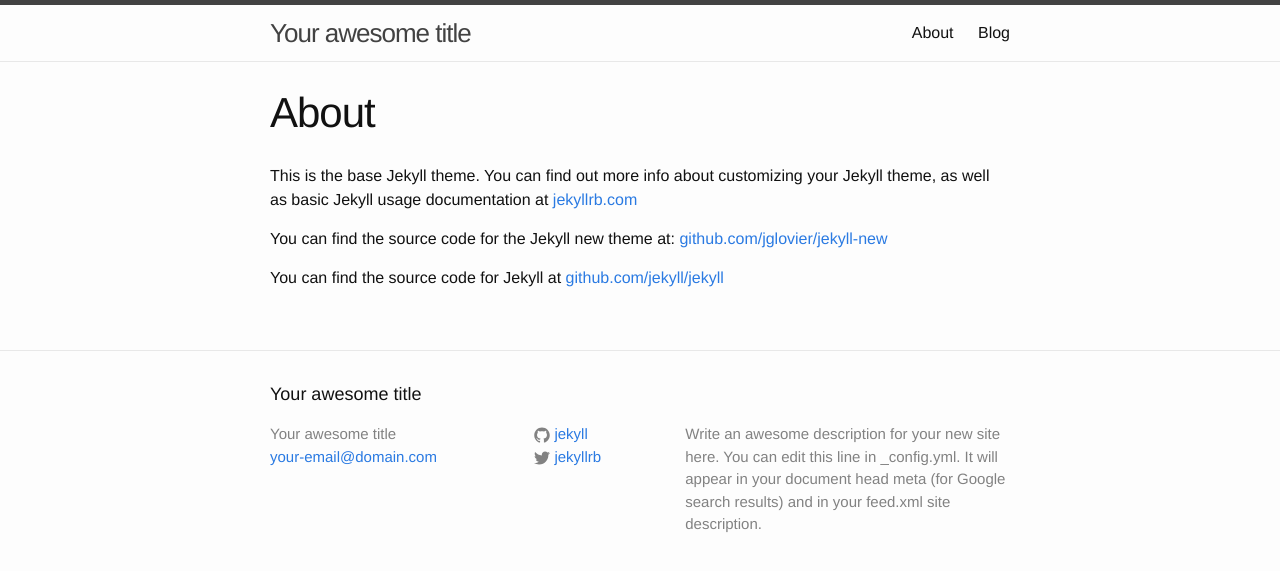
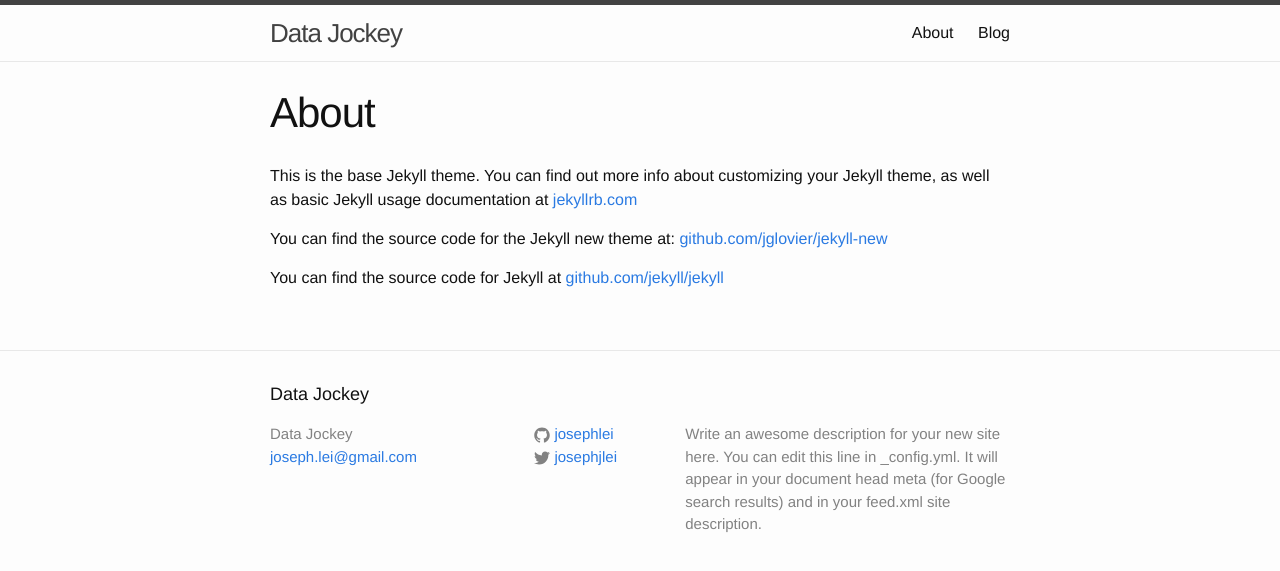
Before and after one commit to josephlei/jjl-website, a Jekyll site: the page built from about.md, in a window 1280 px wide. Shown: the top 571 px of the page. Built offline with Jekyll 4.4.1, drawn with Linux system fonts in a browser that asks for light colours.

Commit message:
Update _config.yml

```diff
--- a/_config.yml
+++ b/_config.yml
@@ -1,14 +1,14 @@
 # Site settings
-title: Your awesome title
-email: your-email@domain.com
+title: Data Jockey
+email: joseph.lei@gmail.com
 description: > # this means to ignore newlines until "baseurl:"
   Write an awesome description for your new site here. You can edit this
   line in _config.yml. It will appear in your document head meta (for
   Google search results) and in your feed.xml site description.
 baseurl: "" # the subpath of your site, e.g. /blog/
-url: "http://yourdomain.com" # the base hostname & protocol for your site
-twitter_username: jekyllrb
-github_username:  jekyll
+url: "http://josephlei.github.io/jjl-website" # the base hostname & protocol for your site
+twitter_username: josephjlei
+github_username:  josephlei
 
 # Build settings
 markdown: kramdown
```
